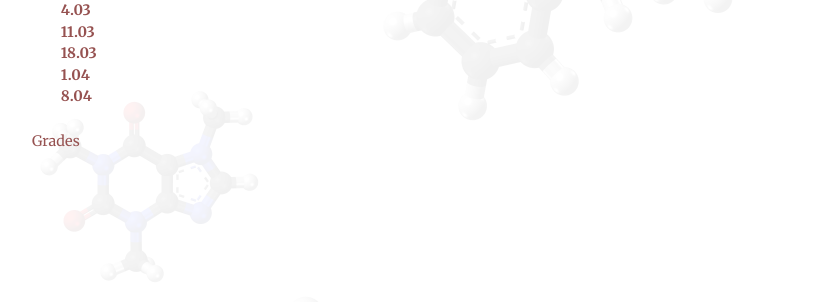
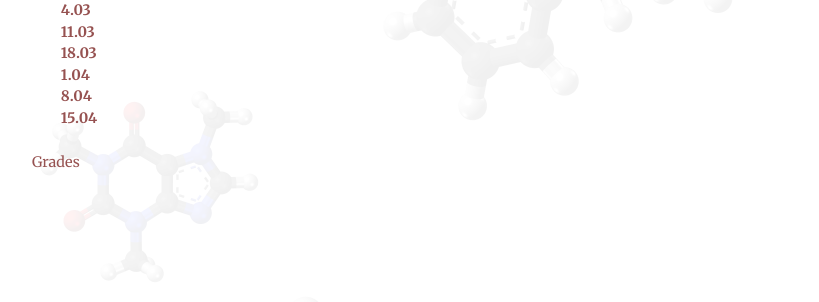
Before and after one commit to kudkudak/kudkudak.github.io, a Jekyll site: the page built from 4students.html, in a window 1280 px wide. Shown: the part 287-589 px from the top of the page, without its empty margins (208-1027 px from the left). Built offline with Jekyll 4.4.1, drawn with Linux system fonts in a browser that asks for light colours; nearby versions of some CDN libraries; some web fonts are replaced.

Commit message:
Update 4students

```diff
--- a/4students.html
+++ b/4students.html
@@ -12,6 +12,7 @@
     <a href="https://github.com/kudkudak/python-for-data-processing/blob/master/L3.ipynb"><b>11.03</b></a></li><br>
 <a href="https://github.com/kudkudak/python-for-data-processing/blob/master/L4.ipynb"><b>18.03</b></a></li><br>
     <a href="https://github.com/kudkudak/python-for-data-processing/blob/master/L5.ipynb"><b>1.04</b></a></li> <br>
-    <a href="https://github.com/kudkudak/python-for-data-processing/blob/master/L6.ipynb"><b>8.04</b></a></li>
+<a href="https://github.com/kudkudak/python-for-data-processing/blob/master/L6.ipynb"><b>8.04</b></a></li><br>
+    <a href="https://github.com/kudkudak/python-for-data-processing/blob/master/L7.ipynb"><b>15.04</b></a></li>
 </ul>
 <p> <a href="https://docs.google.com/spreadsheets/d/1BWFupBKK8e85pLVYd7J4LyIZXFqqQ0bbabOz2kQzrwI/edit?usp=sharing">Grades</a></p>
```
